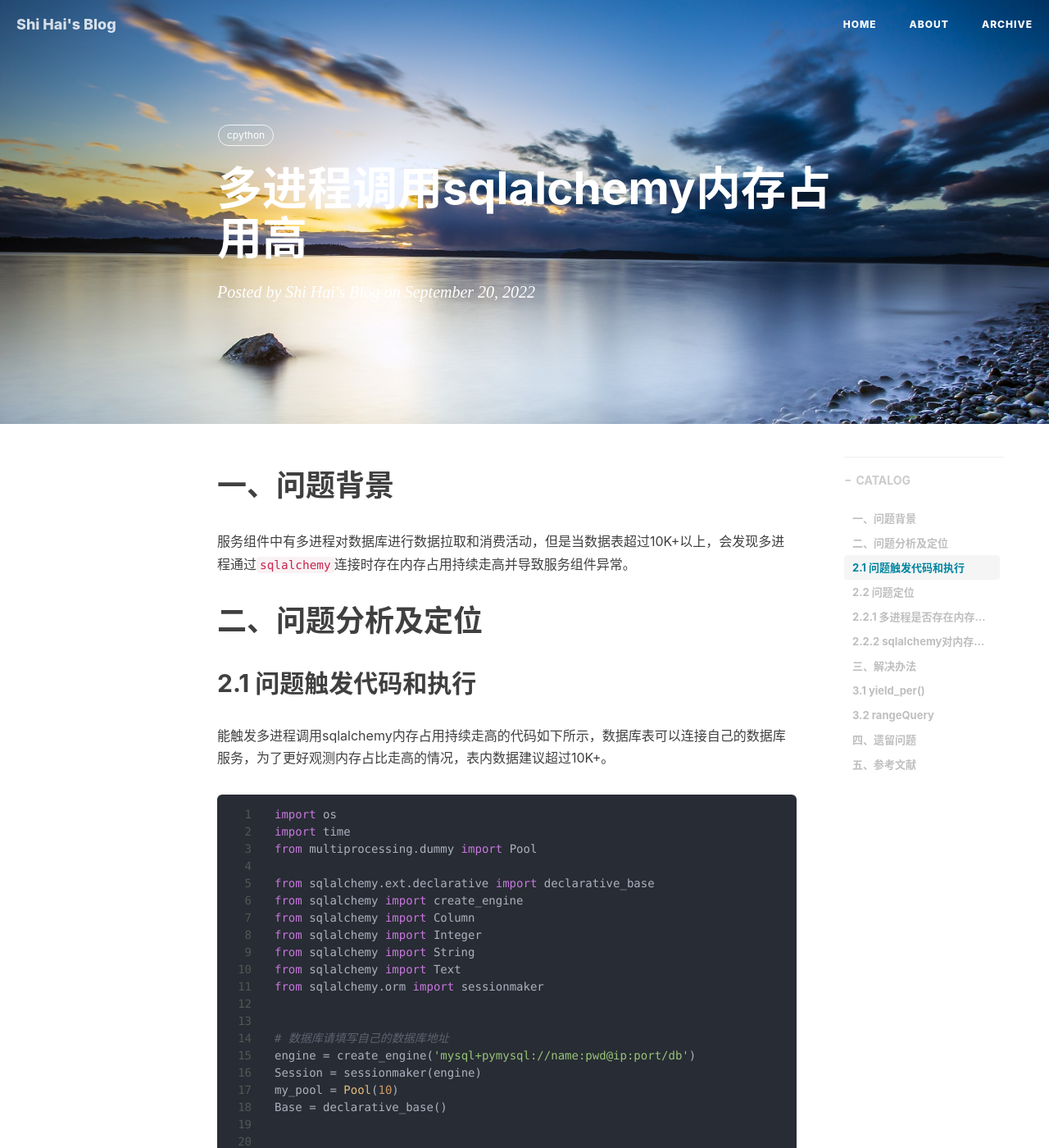
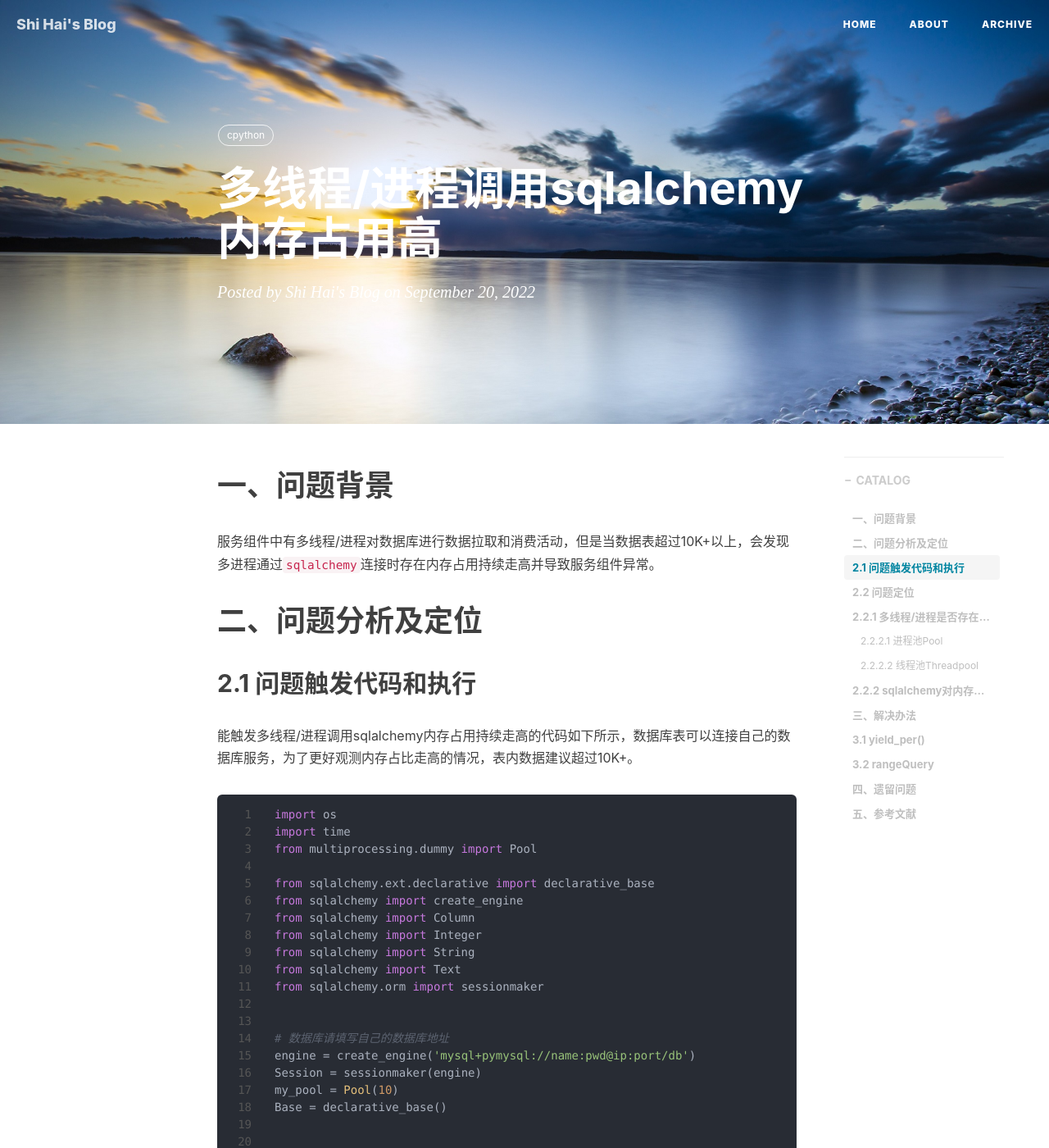
Before and after one commit to shihai1991/shihai1991.github.io, a Jekyll site: the page built from _posts/2022-09-20-multiprocessing-sqlalchemy.md, in a window 1280 px wide and 1400 px high. Shown: the whole window at 82% size. Built offline with Jekyll 4.4.1, drawn with Linux system fonts in a browser that asks for light colours; nearby versions of some CDN libraries; comment, search, counter and statistics services are not loaded; some of the changed text lies outside the part shown.

Commit message:
Update 2022-09-20-multiprocessing-sqlalchemy.md

````diff
--- a/_posts/2022-09-20-multiprocessing-sqlalchemy.md
+++ b/_posts/2022-09-20-multiprocessing-sqlalchemy.md
@@ -1,6 +1,6 @@
 ---
 layout: post
-title: 多进程调用sqlalchemy内存占用高
+title: 多线程/进程调用sqlalchemy内存占用高
 category: cpython
 catalog: true
 published: true
@@ -9,11 +9,11 @@
 time: '2022.09.18 09:07:00'
 ---
 # 一、问题背景
-服务组件中有多进程对数据库进行数据拉取和消费活动，但是当数据表超过10K+以上，会发现多进程通过`sqlalchemy`连接时存在内存占用持续走高并导致服务组件异常。
+服务组件中有多线程/进程对数据库进行数据拉取和消费活动，但是当数据表超过10K+以上，会发现多进程通过`sqlalchemy`连接时存在内存占用持续走高并导致服务组件异常。
 
 # 二、问题分析及定位
 ## 2.1 问题触发代码和执行
-能触发多进程调用sqlalchemy内存占用持续走高的代码如下所示，数据库表可以连接自己的数据库服务，为了更好观测内存占比走高的情况，表内数据建议超过10K+。
+能触发多线程/进程调用sqlalchemy内存占用持续走高的代码如下所示，数据库表可以连接自己的数据库服务，为了更好观测内存占比走高的情况，表内数据建议超过10K+。
 ```python
 import os
 import time
@@ -118,7 +118,8 @@
 ```
 
 ## 2.2 问题定位
-### 2.2.1 多进程是否存在内存泄露或者应用管理不当？
+### 2.2.1 多线程/进程是否存在内存泄露或者应用管理不当？
+#### 2.2.2.1 进程池Pool
 将测试代码中的`host_list()`函数内容直接改成`paas`后在继续执行，进程的内存占用始终保持在一个量级，因此初步可以考虑多进程和内存升高无关联。
 ```
 PID USER      PR  NI    VIRT    RES    SHR S  %CPU %MEM     TIME+ COMMAND
@@ -129,6 +130,16 @@
 - _handle_tasks：对`taskqueue`队列中的task进行管理（暂时没看出有啥实际作用）；
 - _handle_results：从`_outqueue`队列中获取任务并刷新`ApplyResult`结果并删除自身在pool缓存中的记录信息（`pool._cache[job]`）。
 从上面对cpython进程pool的分析看pool本身不太可能出现内存泄露，那只能再看看sqlalchemy对内存的开销管理情况。
+
+#### 2.2.2.2 线程池Threadpool
+`Threadpool`继承自`Pool`，主要逻辑和`Pool`一致是`Process()`静态函数的覆写。
+```
+@staticmethod
+def Process(ctx, *args, **kwds):
+    from .dummy import Process
+    # Process实际是dummy.DummyProcess，是一个线程子类
+    return Process(*args, **kwds)
+```
 
 ### 2.2.2 sqlalchemy对内存的开销管理有问题？
 查看了stackoverflow的一些FAQ，发现sqlalchemy作者做了[比较准确的解释](https://stackoverflow.com/questions/7389759/memory-efficient-built-in-sqlalchemy-iterator-generator)：`before the SQLAlchemy ORM even gets a hold of one result, the whole result set is in memory`。
````
